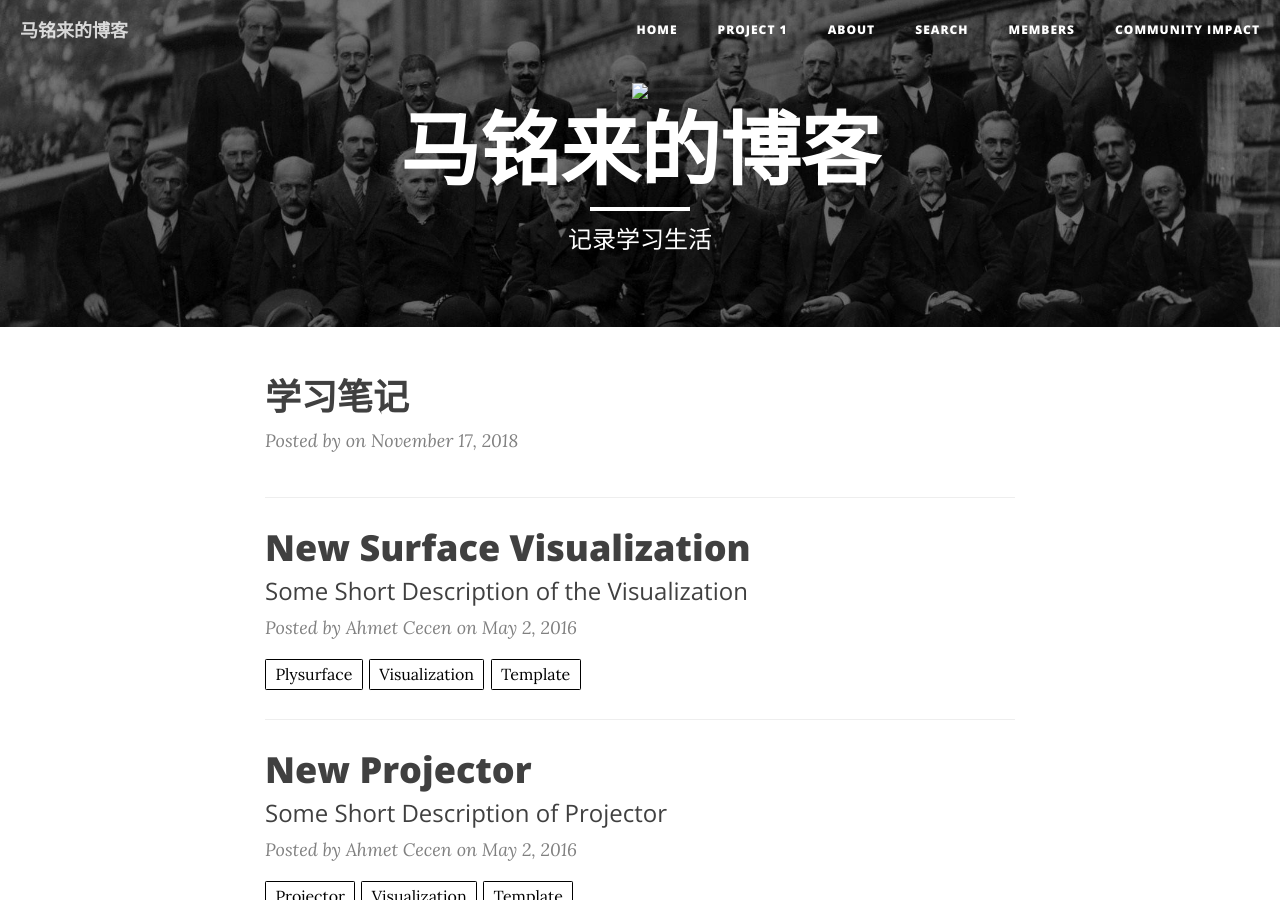
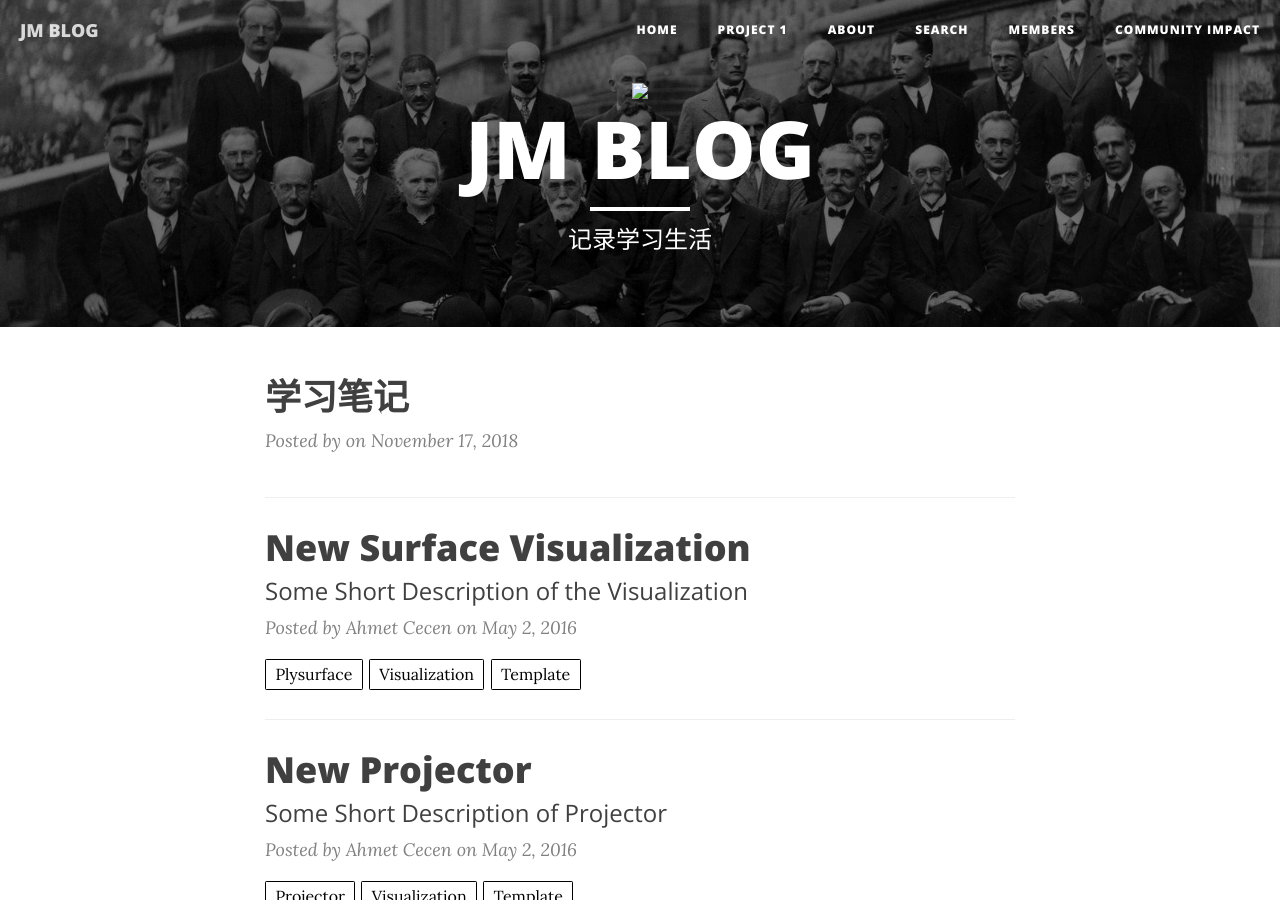
Before and after one commit to mml403249087/mml403249087.github.io, a Jekyll site: the page built from index.html, in a window 1280 px wide and 900 px high. Built offline with Jekyll 4.4.1, drawn with Linux system fonts in a browser that asks for light colours; nearby versions of some CDN libraries; the list of posts is cut into pages by our own code.

Commit message:
Update _config.yml

```diff
--- a/_config.yml
+++ b/_config.yml
@@ -1,5 +1,6 @@
 # Site settings
-title: 马铭来的博客
+title: JM BLOG
+SEOTitle: 马铭来的博客
 description: "记录学习生活"
 url: "https://mml403249087.github.io"
 email: sanhanwen@163.com
```
